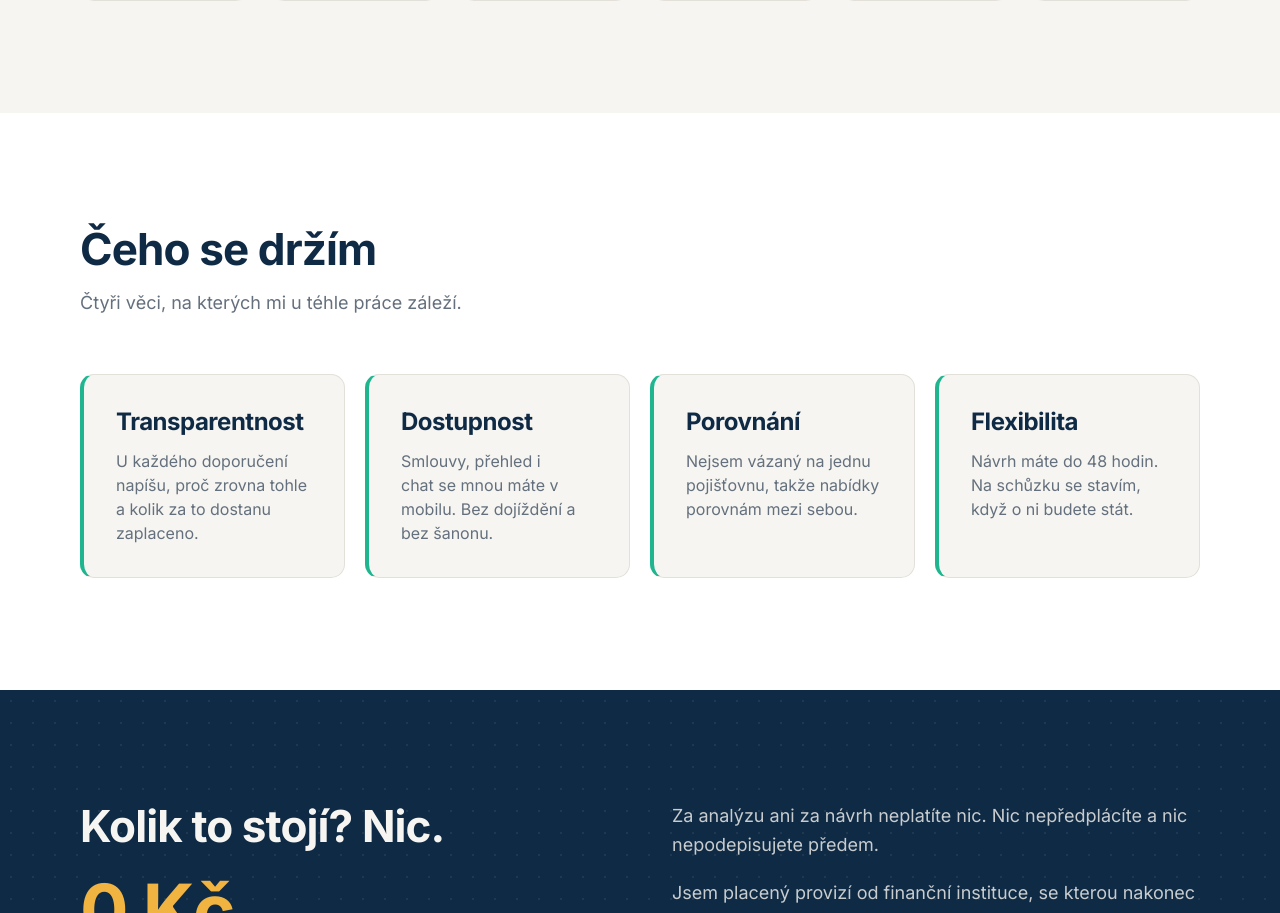
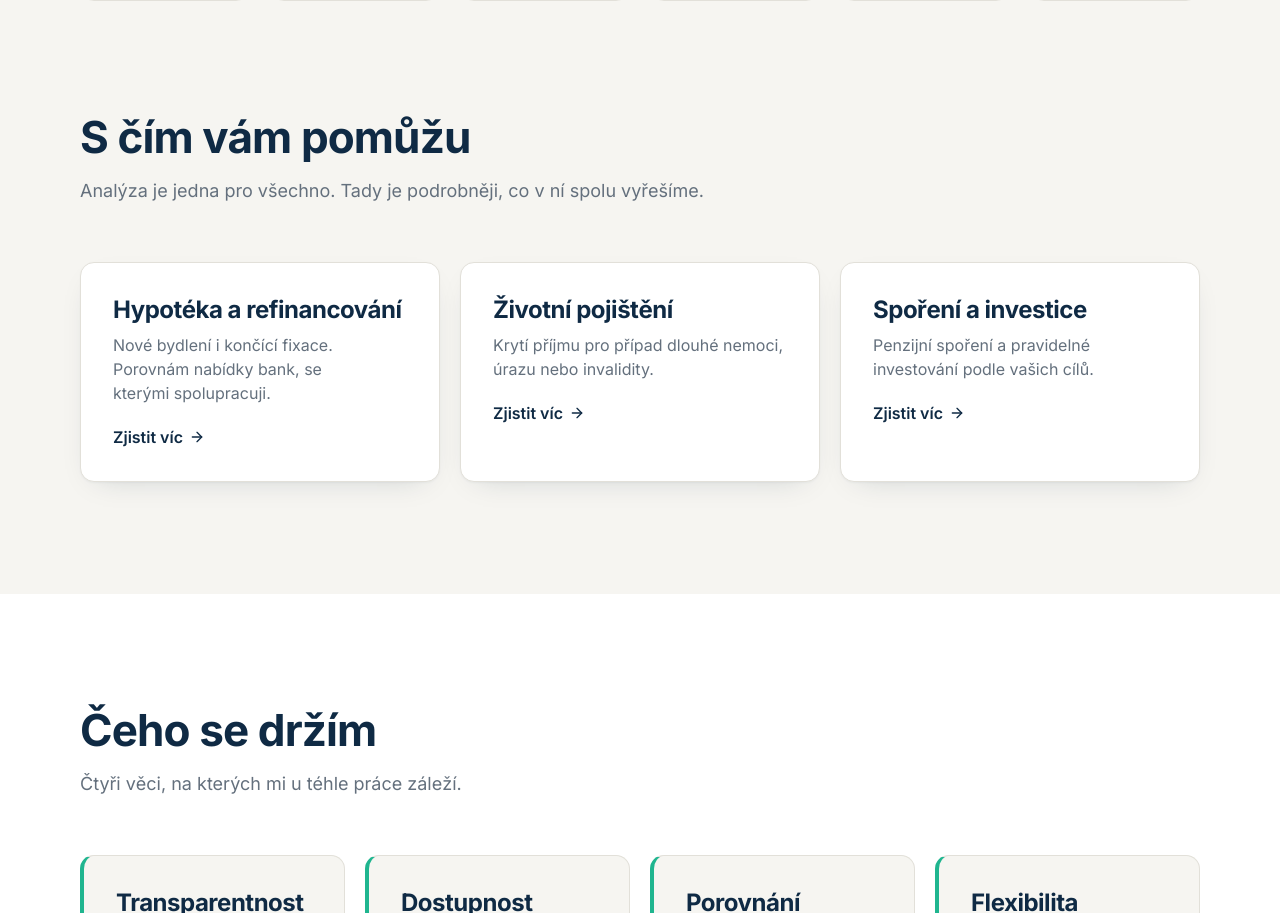
Before and after one commit to jevcakflowmake-dev/poradce-do-kapsy, a Next.js app: page / in a window 1280 px wide. Shown: the part 2727-3640 px from the top of the page. Built offline with nearby package versions, Linux system fonts and the light colour scheme; no server answers.

Commit message:
feat(landing): sekce „S čím vám pomůžu“ a nové stránky v sitemap
Úvodní stránka odkazuje na všechny tři stránky oblastí kartami mezi
partnery a „Čeho se držím“. Sitemap je uvádí s prioritou 0.7.

Co-Authored-By: Claude Opus 5.5 <noreply@anthropic.com>

```diff
--- a/app/page.tsx
+++ b/app/page.tsx
@@ -6,6 +6,7 @@ import ProblemSection from '@/components/landing/ProblemSection'
 import HowItWorksSection from '@/components/landing/HowItWorksSection'
 import AboutSection from '@/components/landing/AboutSection'
 import PartnersSection from '@/components/landing/PartnersSection'
+import TopicsSection from '@/components/landing/TopicsSection'
 import ValuesSection from '@/components/landing/ValuesSection'
 import PricingSection from '@/components/landing/PricingSection'
 import FaqSection from '@/components/landing/FaqSection'
@@ -28,6 +29,7 @@ export default async function HomePage() {
       <HowItWorksSection />
       <AboutSection />
       <PartnersSection />
+      <TopicsSection />
       <ValuesSection />
       <PricingSection />
       <FaqSection />
--- a/app/sitemap.ts
+++ b/app/sitemap.ts
@@ -1,5 +1,6 @@
 import type { MetadataRoute } from 'next'
 import { SITE_URL, absoluteUrl } from '@/lib/site'
+import { TEMATA } from '@/lib/temata'
 
 /**
  * Jen veřejné stránky. `lastModified` se vyhodnotí při buildu, takže se
@@ -24,6 +25,13 @@ export default function sitemap(): MetadataRoute.Sitemap {
       changeFrequency: 'monthly',
       priority: 0.9,
     },
+    // Vstupní stránky oblastí (hypotéka, pojištění, spoření a investice).
+    ...TEMATA.map((tema) => ({
+      url: absoluteUrl(tema.cesta),
+      lastModified,
+      changeFrequency: 'monthly' as const,
+      priority: 0.7,
+    })),
     {
       url: absoluteUrl('/zasady-ochrany-osobnich-udaju'),
       lastModified,
--- /dev/null
+++ b/components/landing/TopicsSection.tsx
@@ -0,0 +1,41 @@
+import Link from 'next/link'
+import { ArrowRight } from 'lucide-react'
+import { TEMATA } from '@/lib/temata'
+
+/**
+ * Rozcestník na stránky oblastí. Úvodní stránka má jediný cíl – dotazník –
+ * a tahle sekce od něj nemá odvádět: je až pod partnery a karty vedou na
+ * stránky, které končí stejným tlačítkem. Slouží hlavně tomu, kdo chce
+ * o jedné oblasti vědět víc, a vyhledávačům jako vnitřní odkaz.
+ */
+export default function TopicsSection() {
+  return (
+    <section id="oblasti" data-mereni-videno="sekce_oblasti" className="bg-cream pb-20 md:pb-28 scroll-mt-28">
+      <div className="max-w-8xl mx-auto px-6 md:px-10 lg:px-16 xl:px-20">
+        <h2 className="font-display text-h2 text-navy">S čím vám pomůžu</h2>
+        <p className="text-lead text-slate mt-4 max-w-2xl text-pretty">
+          Analýza je jedna pro všechno. Tady je podrobněji, co v ní spolu vyřešíme.
+        </p>
+
+        <ul className="mt-10 md:mt-14 grid gap-5 md:grid-cols-3">
+          {TEMATA.map((t) => (
+            <li key={t.cesta}>
+              <Link
+                href={t.cesta}
+                data-mereni-klik={t.udalost}
+                className="group block h-full rounded-card border border-line bg-surface shadow-card p-7 md:p-8 transition-colors hover:border-navy/40 focus-visible:outline-none focus-visible:ring-4 focus-visible:ring-mint/40"
+              >
+                <h3 className="font-display text-h3 text-navy">{t.nazev}</h3>
+                <p className="text-base text-slate mt-2 text-pretty">{t.popis}</p>
+                <span className="mt-5 inline-flex items-center gap-1.5 text-base font-semibold text-navy">
+                  Zjistit víc
+                  <ArrowRight className="w-4 h-4 transition-transform group-hover:translate-x-0.5" aria-hidden />
+                </span>
+              </Link>
+            </li>
+          ))}
+        </ul>
+      </div>
+    </section>
+  )
+}
```
